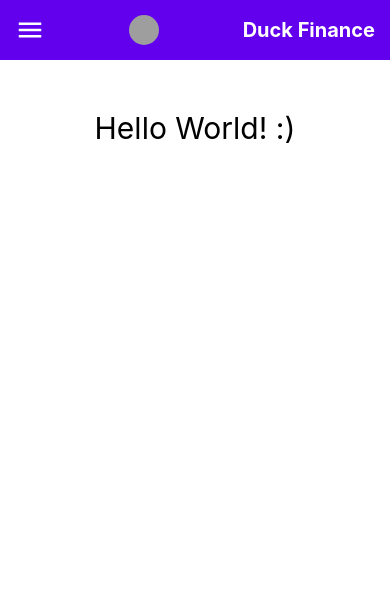
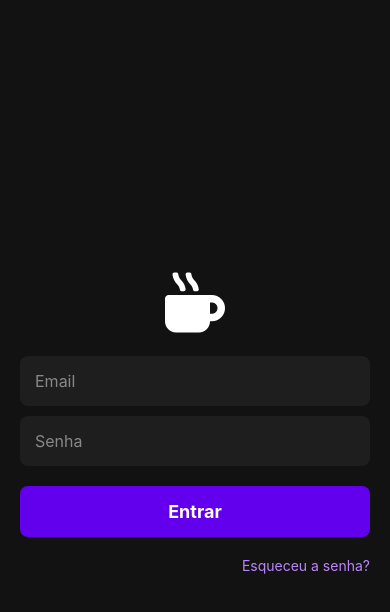
Before and after one commit to antony-souza/react-chat-native, a React Native app: screen / in a window 390 px wide. Shown: the top 612 px of the page. Built offline with nearby package versions, Linux system fonts and the light colour scheme; grey boxes are pictures that could not be loaded.

Commit message:
creating layout for auth page

```diff
--- a/App.tsx
+++ b/App.tsx
@@ -1,26 +1,7 @@
-import { StatusBar } from 'expo-status-bar';
-import { StyleSheet, Text, View } from 'react-native';
-import { Header } from './src/header';
+import { AuthPage } from './src/pages/auth/auth';
 
 export default function App() {
   return (
-    <View style={styles.container}>
-      <Header />
-      <Text style={styles.text}>Hello World! :)</Text>
-      <StatusBar style="auto" />
-    </View>
+      <AuthPage />
   );
 }
-
-const styles = StyleSheet.create({
-  container: {
-    backgroundColor: '#ffff',
-    flex: 1,
-  },
-  text: {
-    fontSize: 30,
-    fontWeight: 'condensed',
-    textAlign: 'center',
-    marginTop: 50,
-  }
-});
--- a/package.json
+++ b/package.json
@@ -15,6 +15,7 @@
     "expo-status-bar": "~2.0.1",
     "react": "18.3.1",
     "react-dom": "18.3.1",
+    "react-hook-form": "^7.54.2",
     "react-native": "0.76.6",
     "react-native-vector-icons": "^10.2.0",
     "react-native-web": "~0.19.13"
--- /dev/null
+++ b/src/environment/environment.exemple.ts
@@ -0,0 +1,5 @@
+class EnvironmentExample {
+    public readonly apiUrl:string = '';
+}
+
+export const environmentExemple = new EnvironmentExample();
--- a/src/header.tsx
+++ /dev/null
@@ -1,37 +0,0 @@
-import React from 'react';
-import { View, Text, StyleSheet, Image } from 'react-native';
-import Icon from 'react-native-vector-icons/MaterialIcons';
-
-export const Header: React.FC = () => {
-    return (
-        <View style={styles.header}>
-            <Icon name="menu" size={30} color="white" />
-            <Image source={{uri: 'https://i.imgur.com/XBRmUGu.jpeg'}} style={styles.imgLogo} />
-            <Text style={styles.headerText}>Duck Finance</Text>
-        </View>
-    );
-};
-
-const styles = StyleSheet.create({
-    header: {
-        width: '100%',
-        display: 'flex',
-        flexDirection: 'row',
-        justifyContent: 'space-between',
-        height: 60,
-        padding: 15,
-        backgroundColor: '#6200EE',
-        alignItems: 'center',
-    },
-    headerText: {
-        color: 'white',
-        fontSize: 20,
-        fontWeight: 'bold',
-    },
-    imgLogo:{
-        width: 30,
-        height: 30,
-        borderRadius: 15,
-    }
-
-});
--- /dev/null
+++ b/src/pages/auth/auth.tsx
@@ -0,0 +1,116 @@
+import React from "react";
+import { Image, StyleSheet, Text, TextInput, TouchableOpacity, View } from "react-native";
+import { Control, Controller, useForm } from "react-hook-form";
+import Icon from 'react-native-vector-icons/FontAwesome5';
+
+export function AuthPage() {
+    const { control, handleSubmit } = useForm();
+
+    const onSubmit = (data: any) => {
+        console.log(data);
+    };
+
+    return (
+
+        <View style={styles.container}>
+            <Icon
+                name="mug-hot"
+                size={60}
+                color="white"
+                style={{ marginBottom: 20 }}
+            />
+
+            <Controller
+                control={control}
+                name="email"
+                rules={{ required: "Email é obrigatório" }}
+                render={({ field: { onChange, value } }) => (
+                    <TextInput
+                        style={styles.input}
+                        placeholder="Email"
+                        placeholderTextColor="#888"
+                        keyboardType="email-address"
+                        autoCapitalize="none"
+                        onChangeText={onChange}
+                        value={value}
+                    />
+                )}
+            />
+
+            <Controller
+                control={control}
+                name="password"
+                rules={{ required: "Senha é obrigatória" }}
+                render={({ field: { onChange, value } }) => (
+                    <TextInput
+                        style={styles.input}
+                        placeholder="Senha"
+                        placeholderTextColor="#888"
+                        secureTextEntry
+                        autoCapitalize="none"
+                        onChangeText={onChange}
+                        value={value}
+                    />
+                )}
+            />
+
+            <TouchableOpacity style={styles.button} onPress={handleSubmit(onSubmit)}>
+                <Text style={styles.buttonText}>Entrar</Text>
+            </TouchableOpacity>
+
+            <View style={styles.linksContainer}>
+                <TouchableOpacity>
+                    <Text style={styles.link}>Esqueceu a senha?</Text>
+                </TouchableOpacity>
+            </View>
+        </View>
+    );
+}
+
+const styles = StyleSheet.create({
+    container: {
+        flex: 1,
+        backgroundColor: "#121212",
+        justifyContent: "center",
+        alignItems: "center",
+        padding: 20,
+    },
+    title: {
+        fontSize: 32,
+        color: "#fff",
+        fontWeight: "bold",
+        marginBottom: 30,
+    },
+    input: {
+        width: "100%",
+        backgroundColor: "#1E1E1E",
+        color: "#fff",
+        borderRadius: 8,
+        padding: 15,
+        marginBottom: 10,
+        fontSize: 16,
+    },
+    button: {
+        width: "100%",
+        backgroundColor: "#6200EE",
+        padding: 15,
+        borderRadius: 8,
+        alignItems: "center",
+        marginTop: 10,
+    },
+    buttonText: {
+        color: "#fff",
+        fontSize: 18,
+        fontWeight: "bold",
+    },
+    linksContainer: {
+        flexDirection: "row",
+        justifyContent: "flex-end",
+        width: "100%",
+        marginTop: 20,
+    },
+    link: {
+        color: "#BB86FC",
+        fontSize: 14,
+    },
+});
--- a/utils/generic-request.ts
+++ b/utils/generic-request.ts
@@ -1,3 +1,4 @@
+import { environment } from "../src/environment/environment";
 
 type httpMethods = 'GET' | 'POST' | 'PUT' | 'DELETE';
 
@@ -5,7 +6,7 @@ export class GenericRequest {
 
     async genericRequest(endpoint: string, method: httpMethods, body?: any) {
 
-        const url = `http://localhost:2201/${endpoint}`;
+        const url = `${environment.apiUrl}/${endpoint}`;
 
         const response = await fetch(url, {
             method,
```
Also changed, not shown: src/components/header.tsx (added, +29 -0 lines), src/components/input.tsx (added, +46 -0 lines), 2 other files (tests, documents, lock files or other folders).
